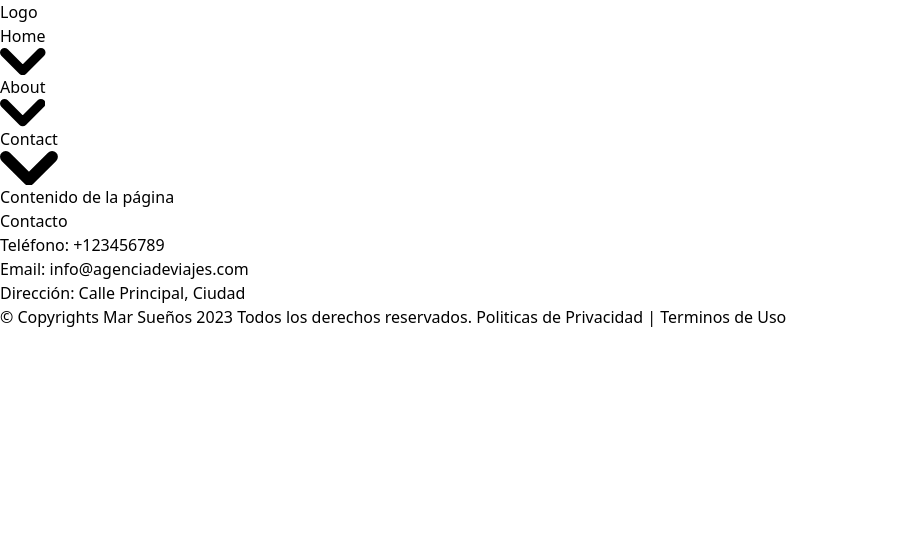
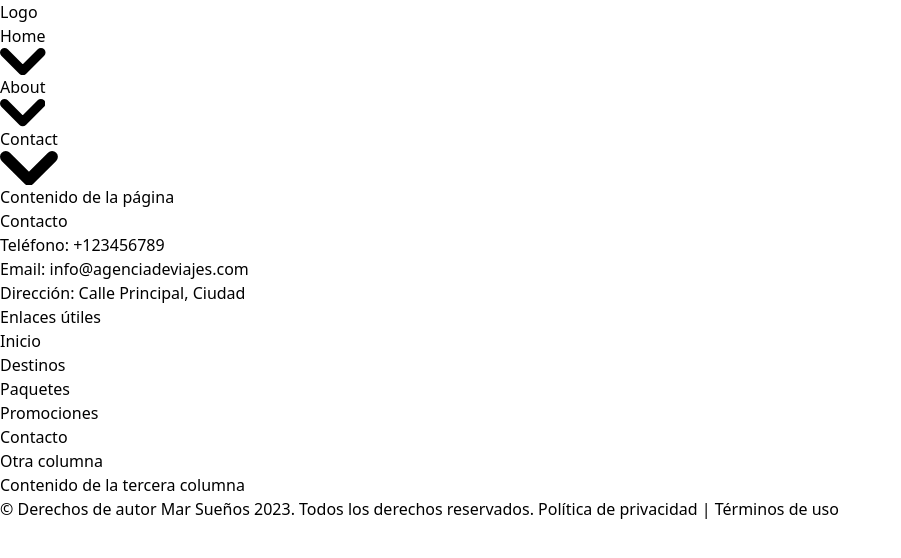
Before and after one commit to SebastianMoralesDuque/marsuenos, a React (Vite) app: page / in a window 1280 px wide. Shown: the top 558 px of the page, without its empty margins (0-901 px from the left). Built offline with nearby package versions, Linux system fonts and the light colour scheme.

Commit message:
añadiendo contenido

```diff
--- a/package.json
+++ b/package.json
@@ -11,7 +11,8 @@
   },
   "dependencies": {
     "react": "^18.2.0",
-    "react-dom": "^18.2.0"
+    "react-dom": "^18.2.0",
+    "styled-components": "^6.0.3"
   },
   "devDependencies": {
     "@types/react": "^18.2.14",
--- a/src/App.tsx
+++ b/src/App.tsx
@@ -1,6 +1,7 @@
 import React from 'react';
 import Navbar from './components/Navbar';
 import Footer from './components/Footer';
+
 
 const App: React.FC = () => {
   return (
@@ -10,8 +11,10 @@ const App: React.FC = () => {
         <h1 className="text-4xl font-bold mt-8">Contenido de la página</h1>
       </div>
       <Footer />
+
     </div>
   );
+
 };
 
 export default App;
--- a/src/components/Footer.tsx
+++ b/src/components/Footer.tsx
@@ -3,21 +3,37 @@ import React from 'react';
 const Footer: React.FC = () => {
   return (
     <footer className="fixed bottom-0 left-0 w-full bg-gray-800 text-white py-4">
-
-      <div className='footer-container'>
-        <div className='footer-column'>
-        <h3>Contacto</h3>
+      <div className="container mx-auto flex flex-wrap justify-between">
+        <div className="w-full sm:w-1/2 lg:w-auto">
+          <div className="footer-column">
+            <h3>Contacto</h3>
             <p>Teléfono: +123456789</p>
             <p>Email: info@agenciadeviajes.com</p>
             <p>Dirección: Calle Principal, Ciudad</p>
+          </div>
+        </div>
+        <div className="w-full sm:w-1/2 lg:w-auto">
+          <div className="footer-column">
+            <h3>Enlaces útiles</h3>
+            <ul>
+              <li><a href="#">Inicio</a></li>
+              <li><a href="#">Destinos</a></li>
+              <li><a href="#">Paquetes</a></li>
+              <li><a href="#">Promociones</a></li>
+              <li><a href="#">Contacto</a></li>
+            </ul>
+          </div>
+        </div>
+        <div className="w-full sm:w-1/2 lg:w-auto">
+          <div className="footer-column">
+            <h3>Otra columna</h3>
+            <p>Contenido de la tercera columna</p>
+          </div>
         </div>
       </div>
-
       <div className="container mx-auto">
-        <p className="text-center">© Copyrights Mar Sueños  {new Date().getFullYear()} Todos los derechos reservados. Politicas de Privacidad | Terminos de Uso</p>
+        <p className="text-center">© Derechos de autor Mar Sueños {new Date().getFullYear()}. Todos los derechos reservados. Política de privacidad | Términos de uso</p>
       </div>
-
-
     </footer>
   );
 };
```
Also changed, not shown: 1 other file (tests, documents, lock files or other folders).
